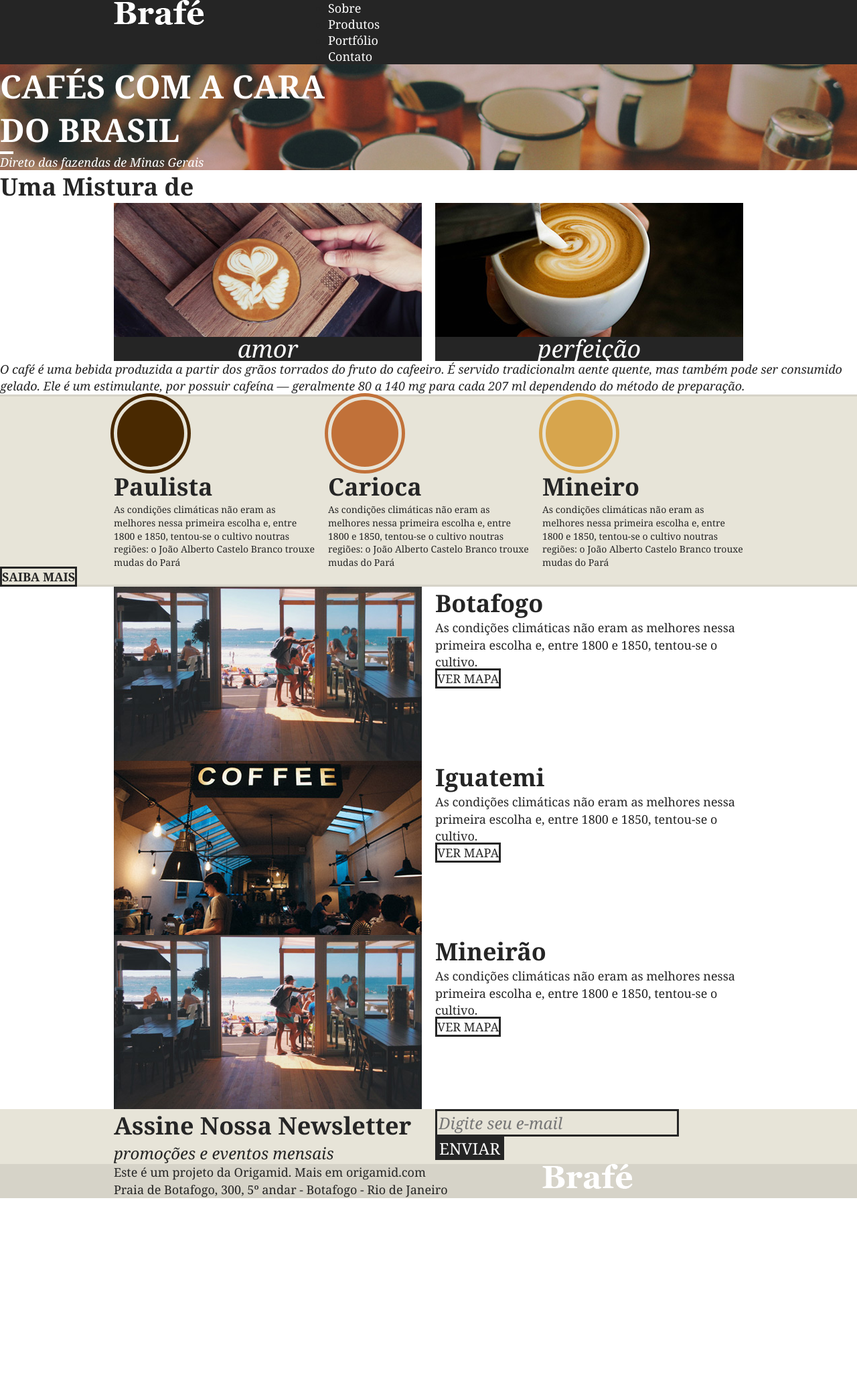
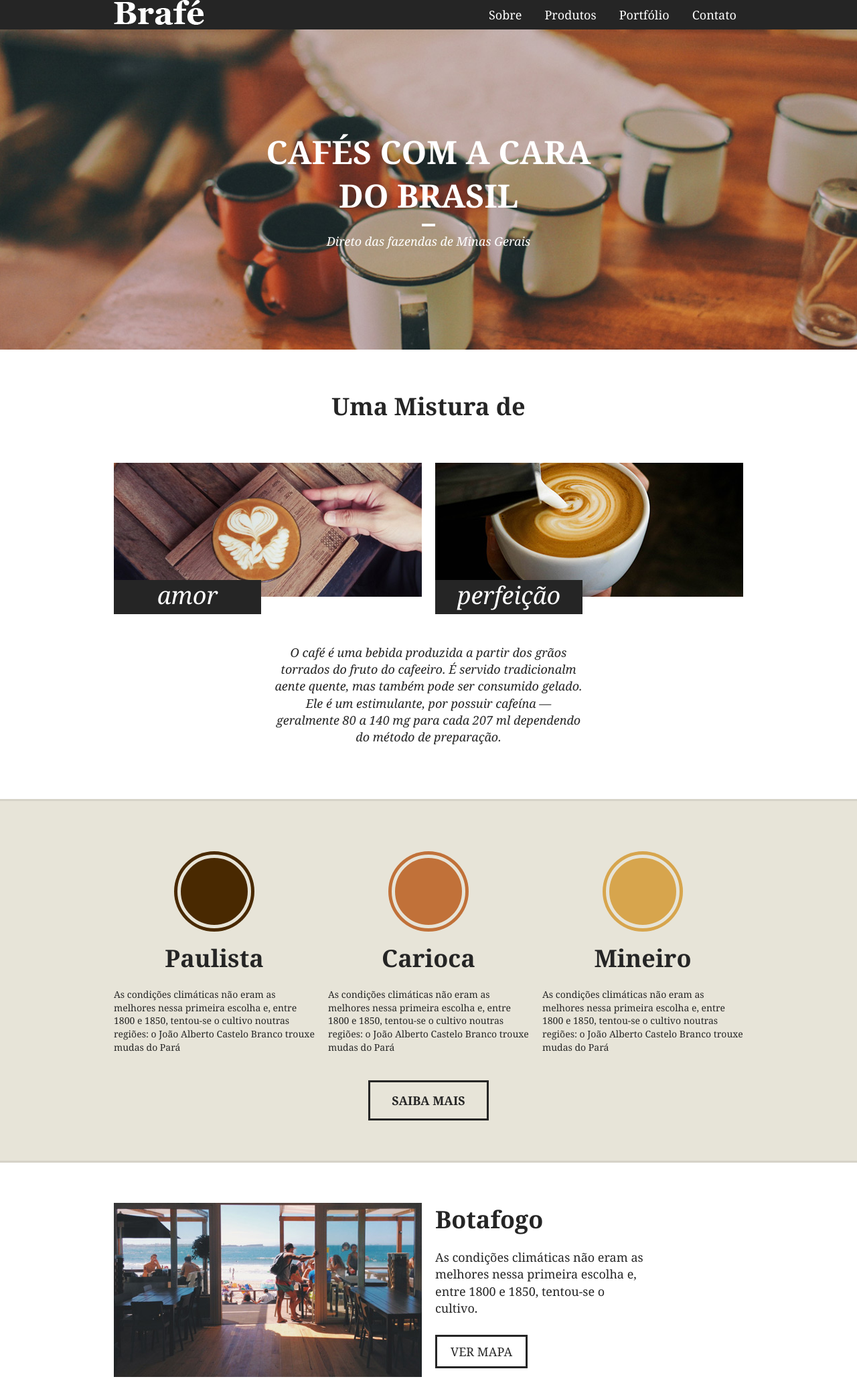
Before and after one commit to RafaelPatricio87/css-posicionamento, a plain HTML site: page brafe-1-grid/index.html in a window 1280 px wide. Shown: the top 2059 px of the page at 67% size. Before the commit the page ends 1789 px from the top, so only its background shows below. Drawn offline with Linux system fonts and the light colour scheme.

Commit message:
finalei o layout com grid

```diff
--- a/brafe-1-grid/css/style.css
+++ b/brafe-1-grid/css/style.css
@@ -22,20 +22,41 @@ img{
 
 .menu {
 	background: #252525;
+	padding: 15 0;
 }
-
+.menu-nav ul {
+	float: right;
+}
+.menu-nav ul li {
+	display: inline-block;
+}
 .menu-nav a {
 	text-decoration: none;
 	color: #fff;
 	font-size: 1.125em;
+	display: block;
+	padding: 10px;
+	margin-left: 10px;
 }
 
+@media(max-width:739px){
+	.menu-nav{
+		float: none;
+	}
+	.menu-nav ul li a{
+		padding-left: 0px;
+		margin-left: 0px;
+		padding-right: 8px ;
+	}
+}
 /* Intro */
 
 .intro {
 	background: url('../img/bg-intro.jpg') no-repeat center center;
 	background-size: cover;
 	color: #fff;
+	padding: 150px 0;
+	text-align: center;
 }
 
 .intro h1 {
@@ -49,17 +70,26 @@ img{
 	width: 20px;
 	height: 4px;
 	background: #fff;
+	margin: 10px auto;
 }
 
 .intro p {
 	font-style: italic;
 	font-size: 1.125em;
 }
-
+@media(max-width:739px){
+	.intro{
+		padding: 60px 0px;
+	}
+}
 /* Sobre */
-
+.sobre {
+	padding: 60px 0;
+}
 .sobre h2 {
 	font-size: 2.25em;
+	text-align: center;
+	margin-bottom: 60px;
 }
 
 .sobre-item h3 {
@@ -71,12 +101,18 @@ img{
 	font-weight: normal;
 	text-align: center;
 	position: relative;
+	width: 220px;
+	padding: 5px 0 10px 0;
+	top: -25px;
 }
 
 .sobre > p {
 	font-size: 1.125em;
 	line-height: 1.4em;
 	font-style: italic;
+	max-width: 460px;
+	margin: 20px auto;
+	text-align: center;
 }
 
 /* Produtos */
@@ -85,10 +121,15 @@ img{
 	background: #e7e4d8;
 	border-top: 3px solid #d6d3c8;
 	border-bottom: 3px solid #d6d3c8;
+	padding: 60px 0;
 }
-
+.produtos-item{
+	margin-bottom: 40px;
+}
 .produtos-item h2 {
 	font-size: 2.25em;
+	text-align: center;
+	margin-bottom: 20px;
 }
 
 .produtos-item h2::before {
@@ -100,6 +141,7 @@ img{
 	border-radius: 50%;
 	border: 5px solid #e7e4d8;
 	box-shadow: 0 0 0 5px currentColor;
+	margin: 20px auto;
 }
 
 h2.produtos-paulista::before {
@@ -127,17 +169,28 @@ h2.produtos-mineiro::before {
 	font-size: 1.125em;
 	font-weight: bold;
 	text-transform: uppercase;
+	width: 180px ;
+	display: block;
+	padding: 15px 0;
+	margin: 0 auto;
 }
-
 /* Locais */
-
+.locais {
+	padding: 60px 0;
+}
+.locais-item {
+	margin-bottom: 40px;
+}
 .locais-item h2 {
 	font-size: 2.25em;
+	margin-bottom: 20px;
 }
 
 .locais-item p {
 	font-size: 1.125em;
 	line-height: 1.4em;
+	max-width: 320px;
+	margin-bottom: 40px;
 }
 
 .locais-item a {
@@ -146,12 +199,14 @@ h2.produtos-mineiro::before {
 	text-decoration: none;
 	border: 3px solid;
 	color: #252525;
+	padding: 10px 20px;
 }
 
 /* Assine */
 
 .assine {
 	background: #e7e4d8;
+	padding: 30px 0;
 }
 
 .assine-info h2 {
@@ -173,6 +228,9 @@ h2.produtos-mineiro::before {
 	font-size: 1.5em;
 	font-style: italic;
 	font-family: Georgia, serif;
+	width: calc(100% - 140px);
+	padding: 10px;
+	float: left;
 }
 
 .assine button {
@@ -183,15 +241,27 @@ h2.produtos-mineiro::before {
 	font-size: 1.5em;
 	color: #fff;
 	cursor: pointer;
+	width: 140px;
+	padding: 13px 0;
+
 }
 
 /*Footer*/
 
 .footer {
 	background: #d6d3c8;
+	padding: 40px 0;
 }
-
+.footer img{
+	 float: right;
+}
 .footer p {
 	font-size: 1.125em;
 	line-height: 1.4em;
 }
+@media(max-width: 739px){
+	.footer img {
+		float: none;
+		margin-top: 20px;
+	}
+}
```
